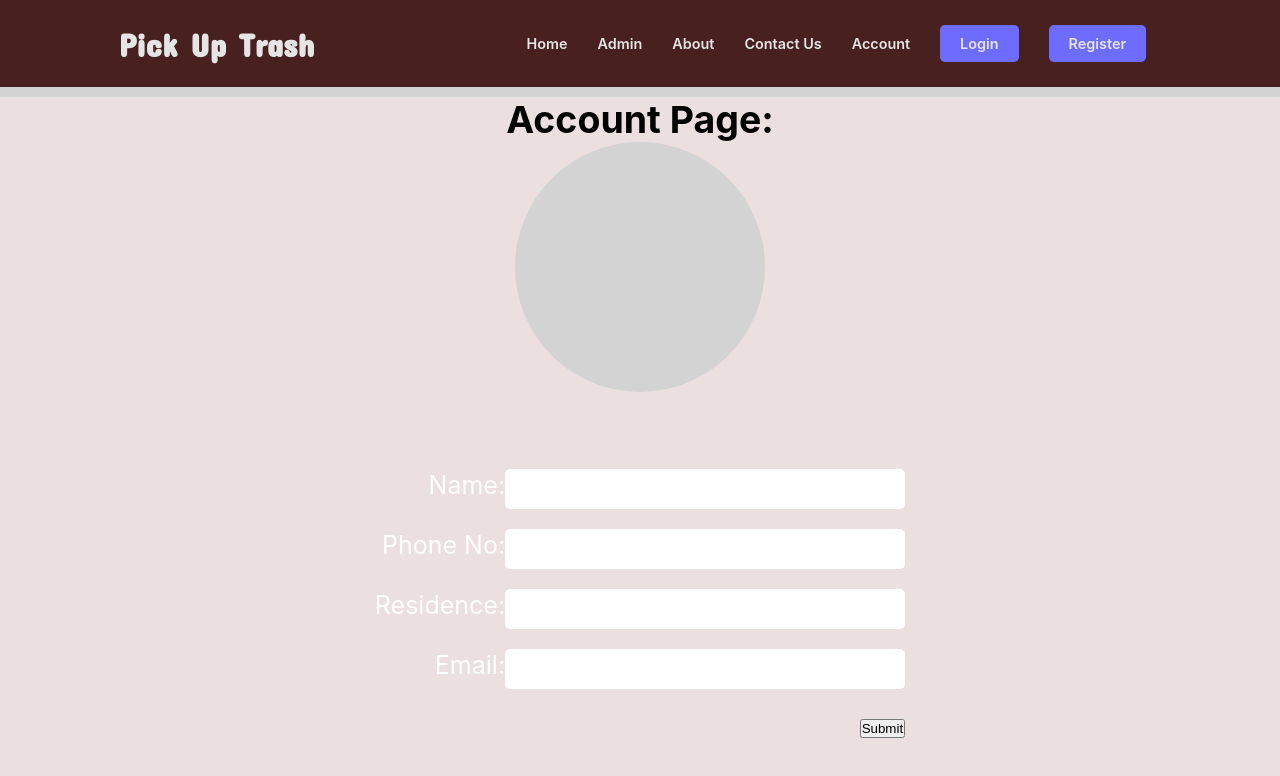
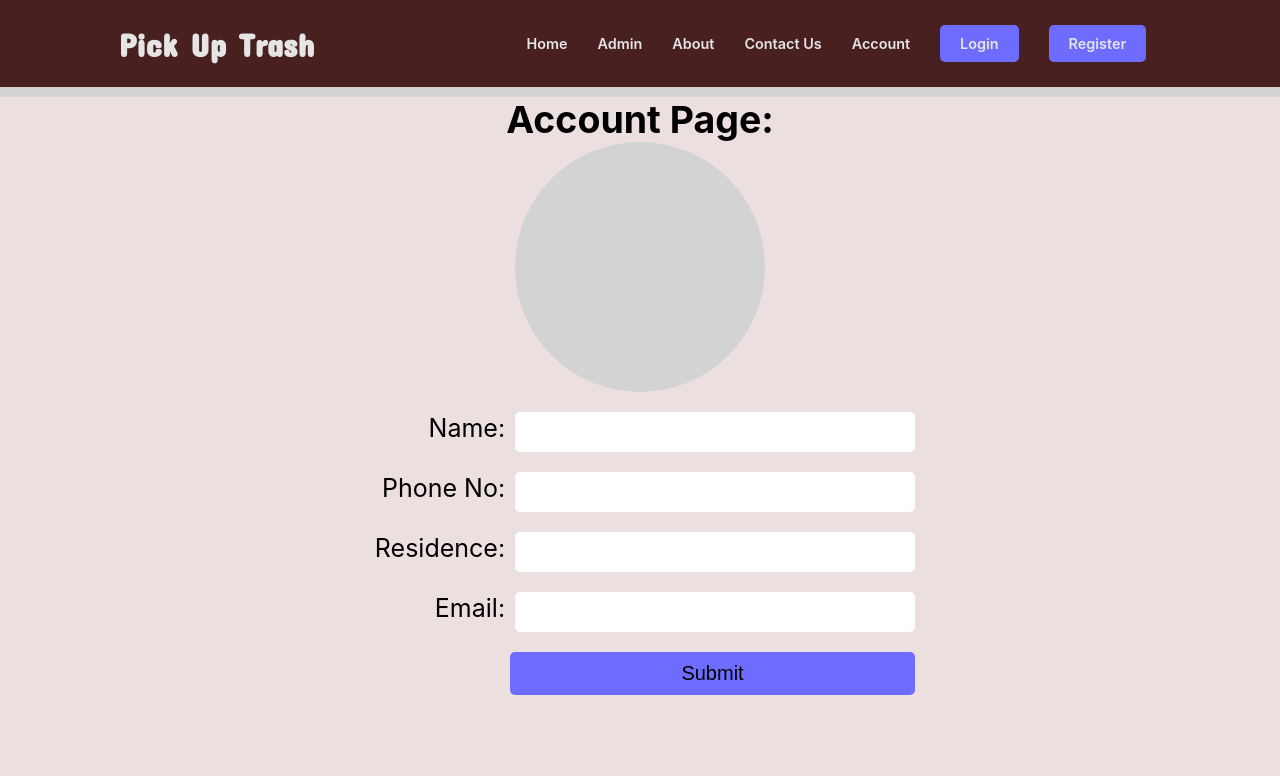
Before and after one commit to kiborgok/pick-up-trash, a React (Create React App) app: page /account in a window 1280 px wide. Shown: the top 776 px of the page. Built offline with nearby package versions, Linux system fonts and the light colour scheme.

Commit message:
style: button styling-styled the submit button for the account page

```diff
--- a/src/components/account/account.css
+++ b/src/components/account/account.css
@@ -6,7 +6,7 @@
     text-align: right;
     font-size: 25px;
 }
-    input{
+input{
         margin-bottom: 20px;
         border-radius: 5px;
         height: 40px;
@@ -14,15 +14,31 @@
         border: white;
 
 
-    }
-    .Acc-form{
+}
+    .Acc-form label{
         margin-top: 6%;
         align-content: center;
-    }
+        color: black;
+        margin-right: 10px;
+}
+.Acc-form{
+    margin-top: 20px;
+    margin-left: 10px;
+}
 .profile-photo{
     height: 250px;
     width: 250px;
     border-radius: 125px;
     background-color: lightgray;
-
+    justify-content: center;
 }
+.Acc-form > .btn{
+    width: 75%;
+    padding: 10px;
+    border-radius: 5px;
+    border: none;
+    justify-content: center;
+    background-color: #6e6bff;
+    margin-left: 20%;
+    font-size: 20px;
+}
```
